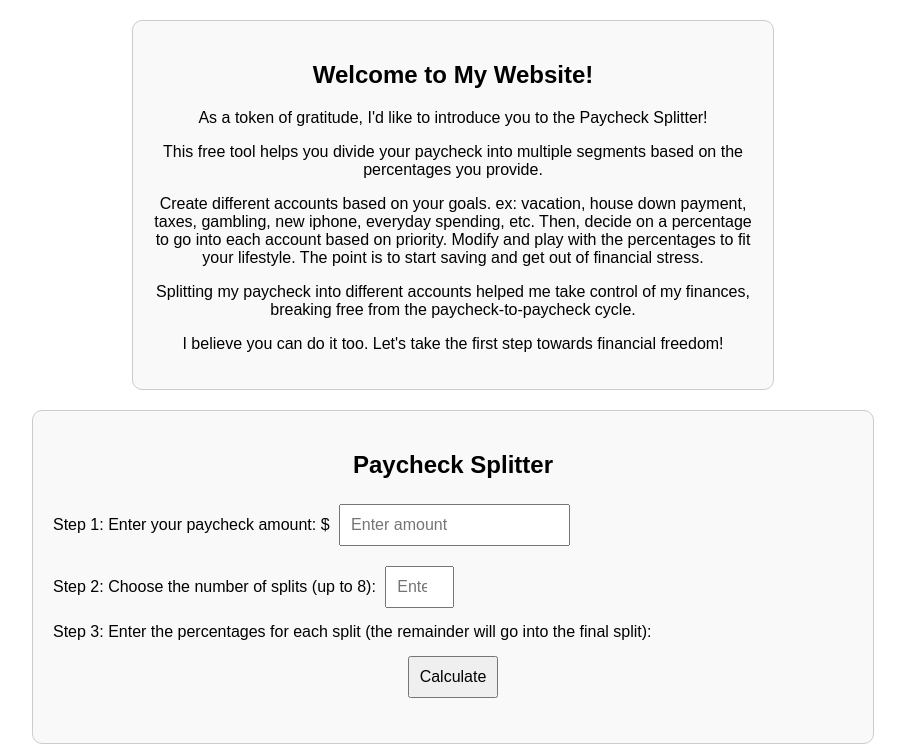
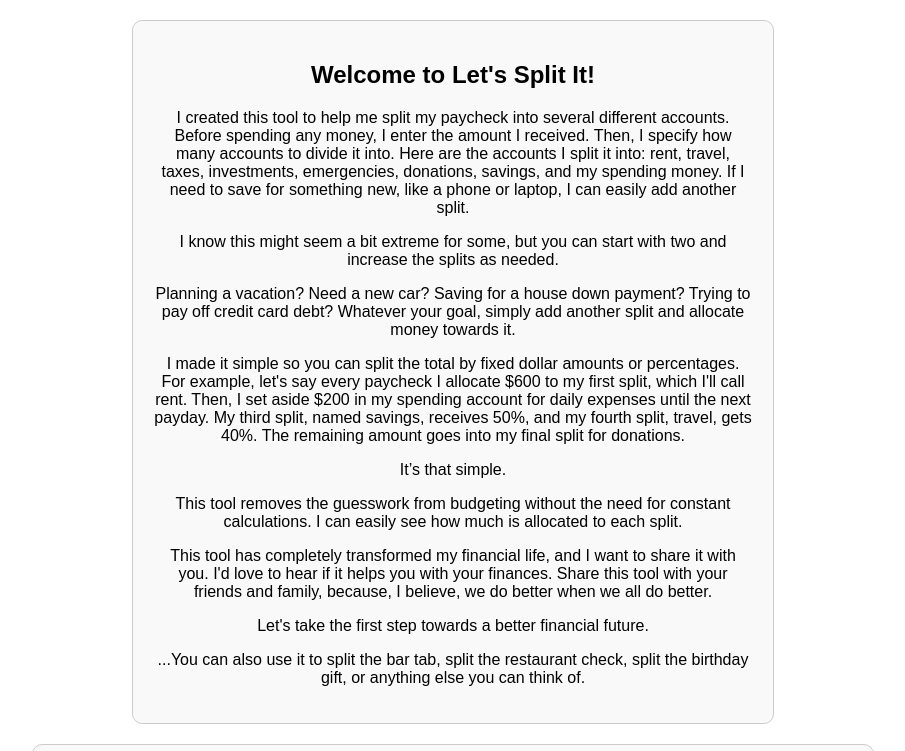
Before and after one commit to jerryalexcorona/lets-split-it, a plain HTML site: page index.html in a window 1280 px wide. Shown: the top 751 px of the page, without its empty margins (187-1092 px from the left). Drawn offline with Linux system fonts and the light colour scheme.

Commit message:
Update index.html

```diff
--- a/index.html
+++ b/index.html
@@ -3,43 +3,45 @@
 <head>
     <meta charset="UTF-8">
     <meta name="viewport" content="width=device-width, initial-scale=1.0">
-    <title>Paycheck Splitter Calculator</title>
+    <title>Let's Split It!</title>
     <link rel="stylesheet" href="styles.css">
 </head>
 <body>
     <div id="welcome-container">
-        <!-- Your welcome content here -->
-        <h2>Welcome to My Website!</h2>
-        <p>As a token of gratitude, I'd like to introduce you to the Paycheck Splitter!</p>
-        <p>This free tool helps you divide your paycheck into multiple segments based on the percentages you provide.</p>
-        <p>Create different accounts based on your goals. ex: vacation, house down payment, taxes, gambling, new iphone, everyday spending, etc. Then, decide on a percentage to go into each account based on priority. Modify and play with the percentages to fit your lifestyle. The point is to start saving and get out of financial stress.</p>
-        <p>Splitting my paycheck into different accounts helped me take control of my finances, breaking free from the paycheck-to-paycheck cycle.</p>
-        <p>I believe you can do it too. Let's take the first step towards financial freedom!</p>
+        <h2>Welcome to Let's Split It!</h2>
+        <p>I created this tool to help me split my paycheck into several different accounts. Before spending any money, I enter the amount I received. Then, I specify how many accounts to divide it into. Here are the accounts I split it into: rent, travel, taxes, investments, emergencies, donations, savings, and my spending money. If I need to save for something new, like a phone or laptop, I can easily add another split.</p>
+        <p>I know this might seem a bit extreme for some, but you can start with two and increase the splits as needed.</p>
+        <p>Planning a vacation? Need a new car? Saving for a house down payment? Trying to pay off credit card debt? Whatever your goal, simply add another split and allocate money towards it.</p>
+        <p>I made it simple so you can split the total by fixed dollar amounts or percentages. For example, let's say every paycheck I allocate $600 to my first split, which I'll call rent. Then, I set aside $200 in my spending account for daily expenses until the next payday. My third split, named savings, receives 50%, and my fourth split, travel, gets 40%. The remaining amount goes into my final split for donations.</p>
+        <p>It’s that simple.</p>
+        <p>This tool removes the guesswork from budgeting without the need for constant calculations. I can easily see how much is allocated to each split.</p>
+        <p>This tool has completely transformed my financial life, and I want to share it with you. I'd love to hear if it helps you with your finances. Share this tool with your friends and family, because, I believe, we do better when we all do better.</p>
+        <p>Let's take the first step towards a better financial future.</p>
+        <p>...You can also use it to split the bar tab, split the restaurant check, split the birthday gift, or anything else you can think of.</p>
     </div>
 
     <div id="calculator-container">
-        <!-- Your calculator content here -->
-        <h2>Paycheck Splitter</h2>
+        <h2>Let's Split It!</h2>
 
-        <!-- Step 1: Enter paycheck amount -->
+        <!-- Step 1: Enter total amount -->
         <div class="step">
-            <label for="paycheckAmount">Step 1: Enter your paycheck amount: $</label>
-            <input type="number" id="paycheckAmount" placeholder="Enter amount">
+            <label for="totalAmount">Step 1: Enter your total amount: $</label>
+            <input type="number" id="totalAmount" placeholder="Enter amount">
         </div>
 
         <!-- Step 2: Choose the number of splits -->
         <div class="step">
-            <label for="numSplits">Step 2: Choose the number of splits (up to 8):</label>
-            <input type="number" id="numSplits" placeholder="Enter number of splits" min="2" max="8">
+            <label for="numSplits">Step 2: Choose the number of splits (up to 10):</label>
+            <input type="number" id="numSplits" placeholder="Enter number of splits" min="2" max="10">
         </div>
 
-        <!-- Step 3: Enter percentages for each split -->
+        <!-- Step 3: Enter percentages or fixed amounts for each split -->
         <div class="step">
-            <label for="percentages">Step 3: Enter the percentages for each split (the remainder will go into the final split):</label>
-            <div id="percentages-container"></div>
+            <label for="splits">Step 3: Enter the names, percentages or fixed amounts for each split (the remainder will go into the final split):</label>
+            <div id="splits-container"></div>
         </div>
 
-        <button onclick="calculatePaycheck()">Calculate</button>
+        <button onclick="calculateTotal()">Calculate</button>
 
         <!-- Results container -->
         <div id="results-container"></div>
```
